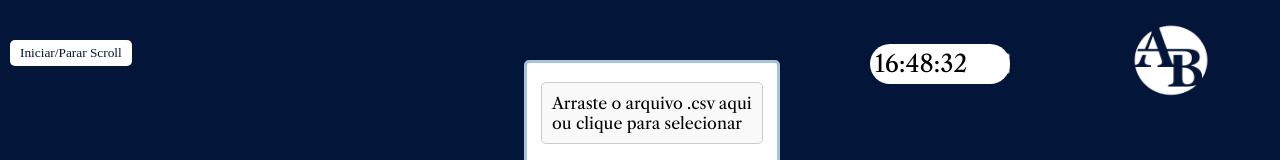
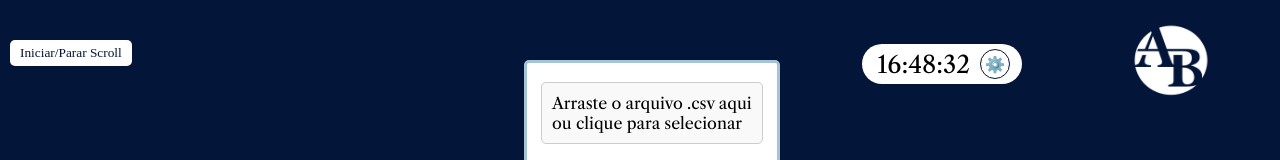
Before and after one commit to MiguelWR/CompromissosPrazos, a plain HTML site: page index.html in a window 1280 px wide. Shown: the top 160 px of the page. Drawn offline with nearby package versions, Linux system fonts and the light colour scheme.

Commit message:
Update style.css

```diff
--- a/style.css
+++ b/style.css
@@ -333,3 +333,26 @@ body {
 .row2 p:nth-child(odd) {
     background-color: #f9f9f9;
 }
+#clock-background {
+    padding: 0 50px 0 110px;
+}
+#clock {
+    margin-right: 5px;
+    z-index: 1;
+}
+#ajustarHoraButton {
+    background-color: #fff;
+    border: 1px solid #031539;
+    border-radius: 50%;
+    width: 30px;
+    height: 30px;
+    cursor: pointer;
+    font-size: 16px;
+    z-index: 2;
+    margin-left: 0px;
+    padding: 0;
+    line-height: 30px;
+}
+#ajustarHoraButton:hover {
+    background-color: #eee;
+}
```
